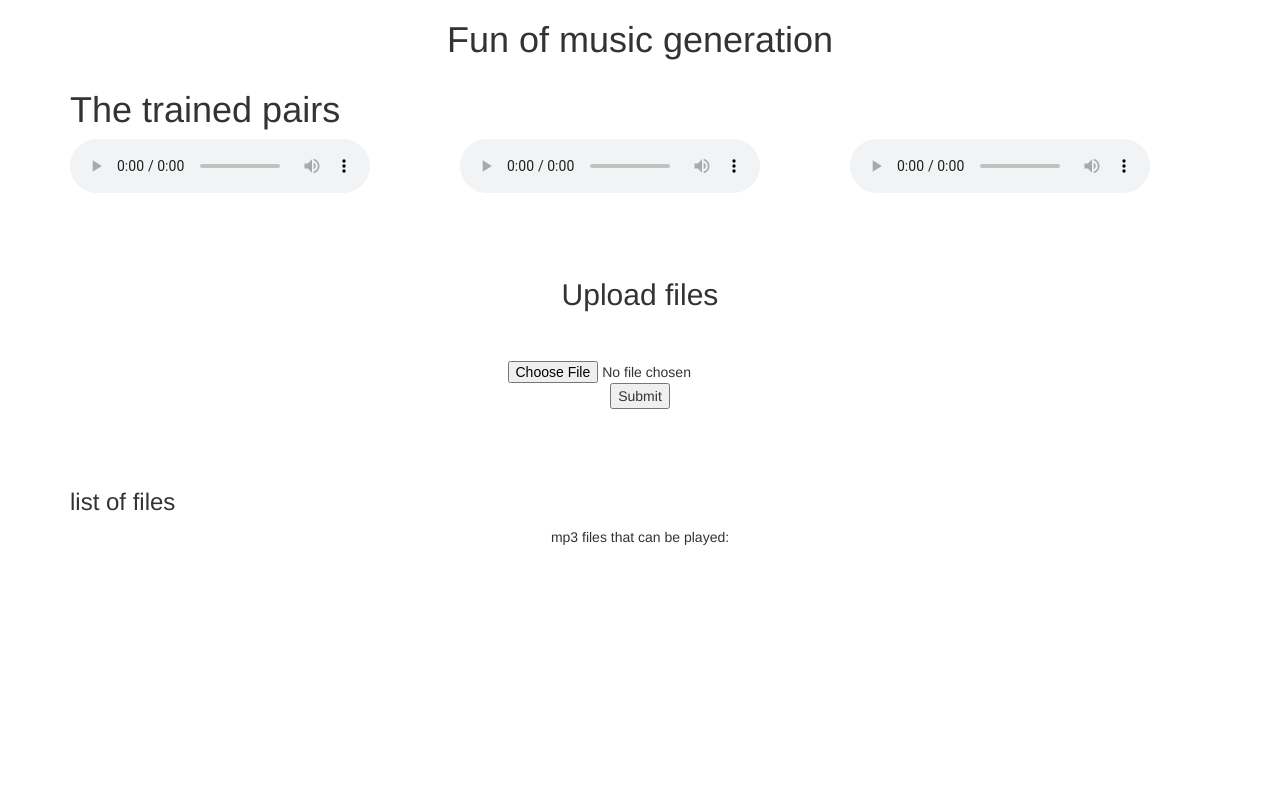
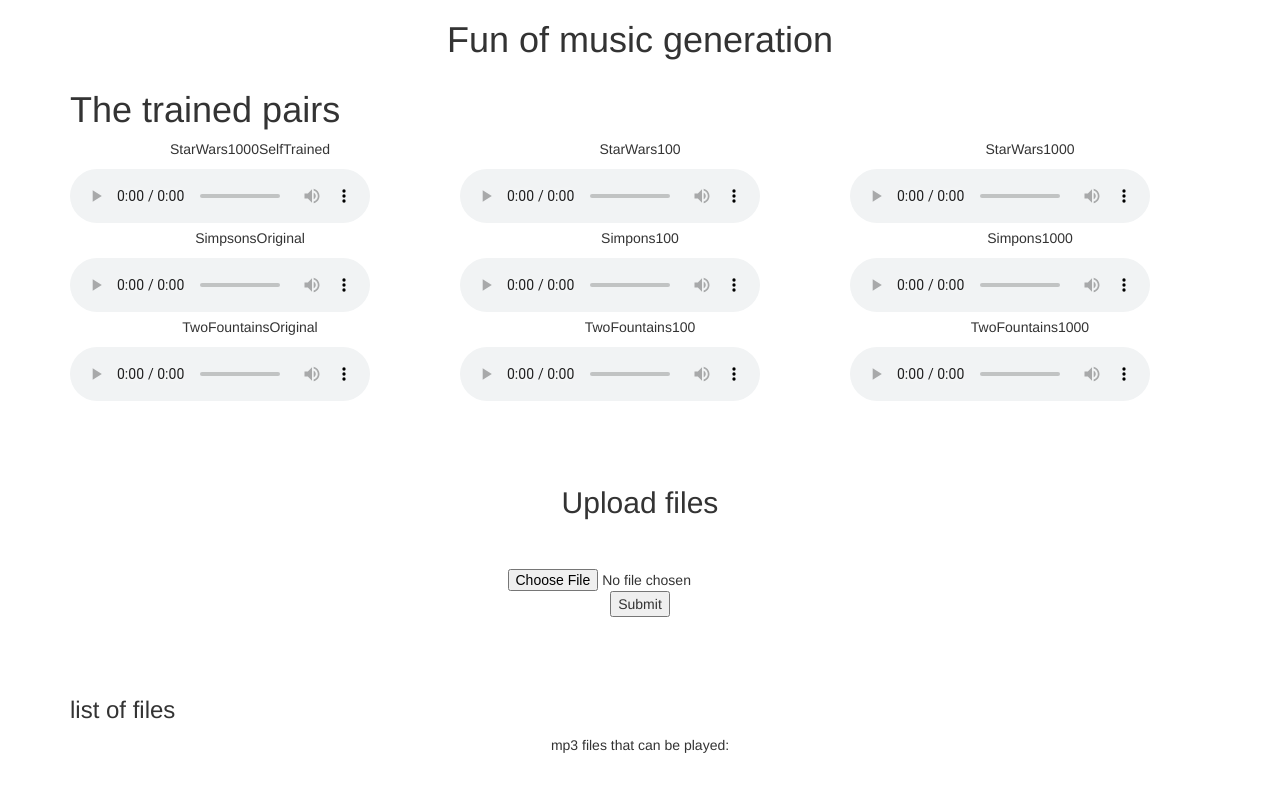
Before and after one commit to yongjinjiang/music_generation, a Flask app: page / in a window 1280 px wide. Run offline with Flask 2, Linux system fonts and the light colour scheme; some libraries are stand-ins or nearby versions.

Commit message:
add 6 paired music: original+generated(100 and 1000 epoches)

```diff
--- a/templates/index.html
+++ b/templates/index.html
@@ -41,6 +41,7 @@
         <div class="row">
 
           <div class="col-md-4">
+              <center> <p>StarWars1000SelfTrained</p></center>
             <audio controls>
                     <source src="../static/StarWars1000SelfTrained.mp3" type="audio/mpeg">
                         Your browser does not support the audio element.
@@ -48,6 +49,7 @@
           </div>
 
             <div class="col-md-4">
+                <center> <p>StarWars100</p></center>
                     <audio controls>
                             <source src="../static/StarWars100.mp3" type="audio/mpeg">
                                 Your browser does not support the audio element.
@@ -57,6 +59,7 @@
 
 
             <div class="col-md-4">
+              <center> <p>StarWars1000</p> </center>
               <audio controls>
                       <source src="../static/StarWars1000.mp3" type="audio/mpeg">
                           Your browser does not support the audio element.
@@ -65,6 +68,70 @@
 
 
         </div>
+
+
+        <div class="row">
+
+          <div class="col-md-4">
+              <center> <p>SimpsonsOriginal</p> </center>
+            <audio controls>
+                    <source src="../static/SimpsonsOriginal.mp3" type="audio/mpeg">
+                        Your browser does not support the audio element.
+            </audio>
+          </div>
+
+            <div class="col-md-4">
+                <center> <p>Simpons100</p> </center>
+                    <audio controls>
+                            <source src="../static/Simpons100.mp3" type="audio/mpeg">
+                                Your browser does not support the audio element.
+                    </audio>
+            </div>
+
+
+
+            <div class="col-md-4">
+                <center> <p>Simpons1000</p> </center>
+              <audio controls>
+                      <source src="../static/Simpons1000.mp3" type="audio/mpeg">
+                          Your browser does not support the audio element.
+              </audio>
+            </div>
+
+          </div>
+
+
+
+          <div class="row">
+
+              <div class="col-md-4">
+                  <center> <p>TwoFountainsOriginal</p> </center>
+                <audio controls>
+                        <source src="../static/TwoFountainsOriginal.mp3" type="audio/mpeg">
+                            Your browser does not support the audio element.
+                </audio>
+              </div>
+
+                <div class="col-md-4">
+                    <center> <p>TwoFountains100</p> </center>
+                        <audio controls>
+                                <source src="../static/TwoFountains100.mp3" type="audio/mpeg">
+                                    Your browser does not support the audio element.
+                        </audio>
+                </div>
+
+
+
+                <div class="col-md-4">
+                    <center> <p>TwoFountains1000</p> </center>
+                  <audio controls>
+                          <source src="../static/TwoFountains1000.mp3" type="audio/mpeg">
+                              Your browser does not support the audio element.
+                  </audio>
+                </div>
+            </div>
+
+
    <br>  <br>  <br>
 <center><h2>Upload files</h2></center>
 <br>  <br>
```
Also changed, not shown: 6 other files.
